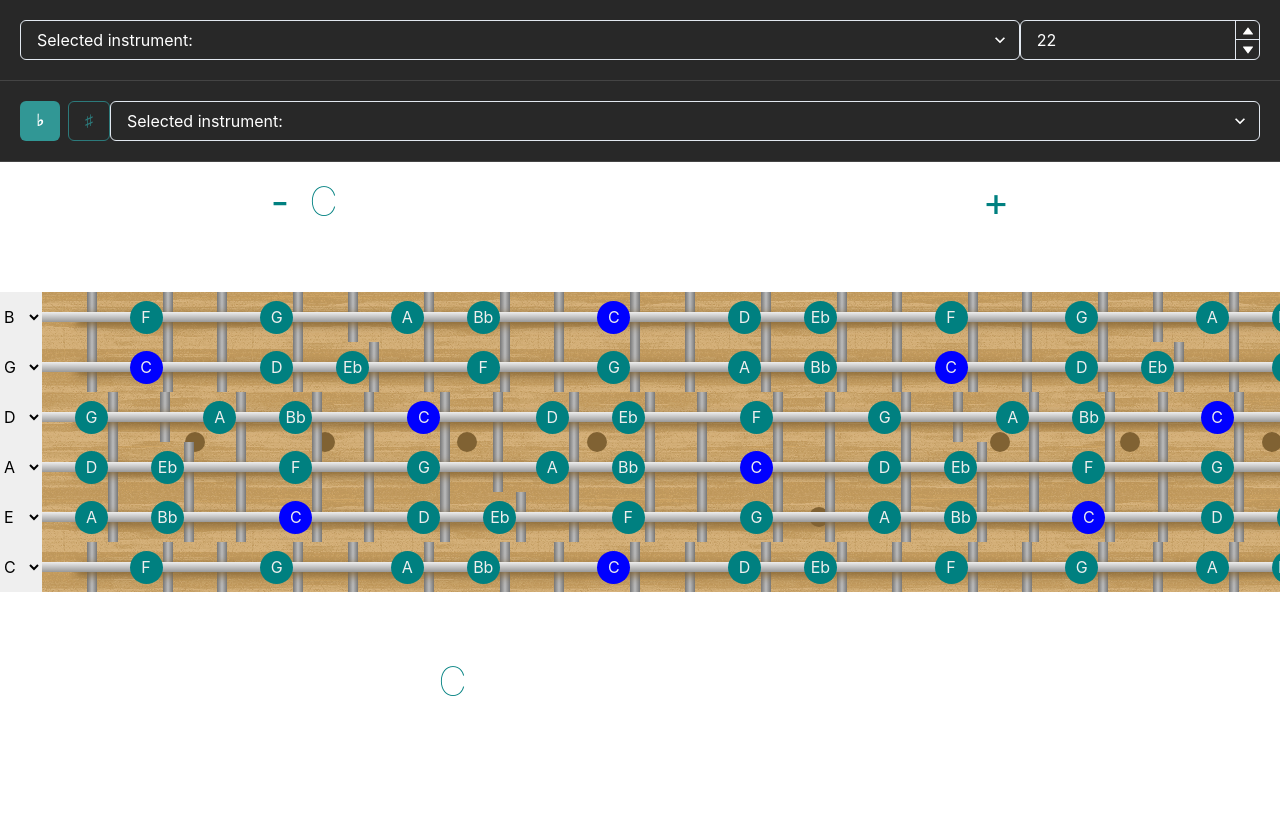
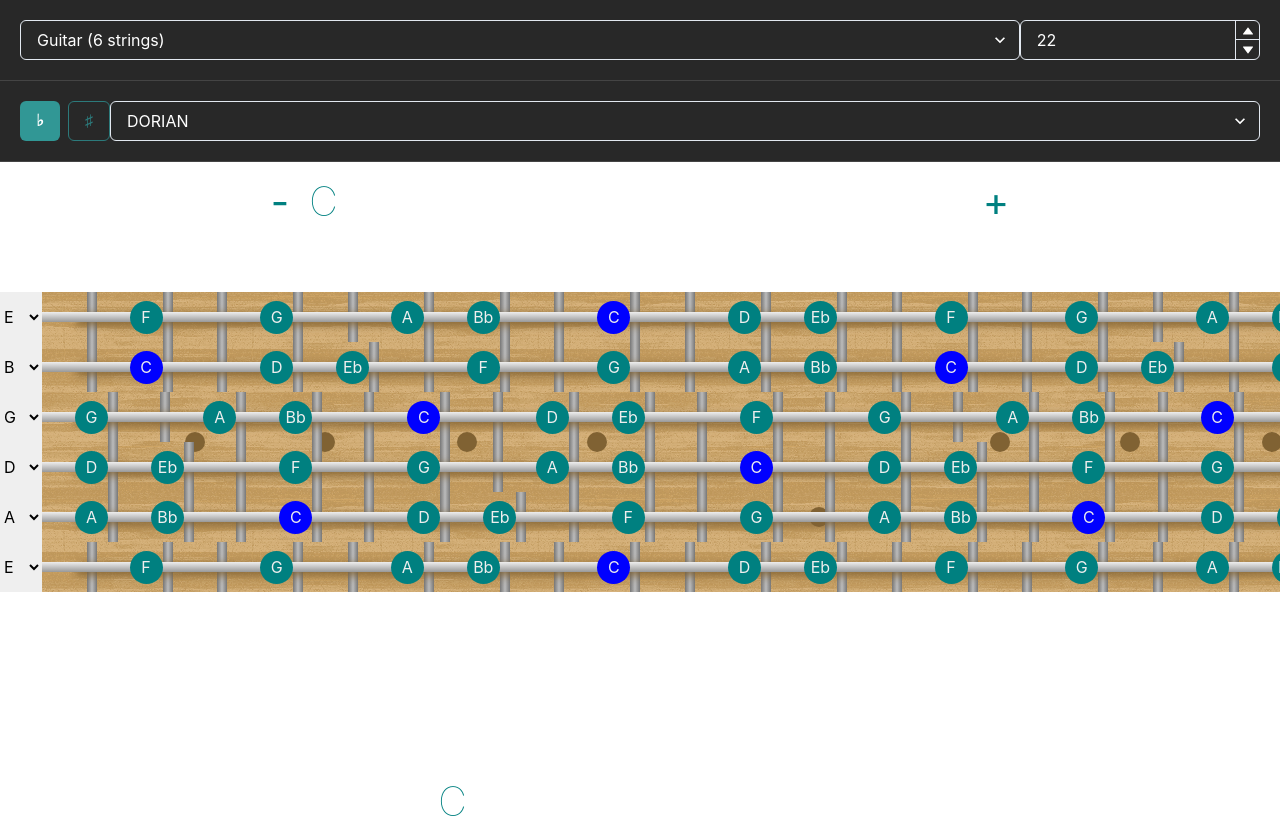
Before and after one commit to EmersonBraun/guitar-scale, a React (Create React App) app: page / in a window 1280 px wide. Shown: the top 832 px of the page. Before the commit the page ends 800 px from the top, so only its background shows below. Built offline with nearby package versions, Linux system fonts and the light colour scheme.

Commit message:
feat: finish MVP

```diff
--- a/src/components/InstrumentSettings/index.tsx
+++ b/src/components/InstrumentSettings/index.tsx
@@ -12,12 +12,13 @@ interface instrumentSettingsProps {
   children?: React.ReactNode;
 }
 export const InstrumentSettings = ({ children }: instrumentSettingsProps) => {
-  const { numberOfFrets, setInstrument, setNumberOfFrets } = useConfig();
+  const { numberOfFrets, instrument, setInstrument, setNumberOfFrets } = useConfig();
 
   return (
     <Container className="settings" data-testid="instrument-settings">
       <Select
         placeholder="Selected instrument:"
+        defaultValue={instrument}
         onChange={(e) => setInstrument(e.target.value as any)}
       >
         {Object.keys(INSTRUMENT_TUNING_PRESETS).map((value, index) => (
--- a/src/components/ModeList/index.tsx
+++ b/src/components/ModeList/index.tsx
@@ -26,12 +26,12 @@ export const ModeList = ({ children }: modeListProps) => {
 
   return (
     <Container data-testid="mode-list">
-      {/* <div>{definitions?.description}</div>
-      <div>{definitions?.sound}</div> */}
+      <div className="note-name-section2">{`Mode: ${mode}`}</div>
+      <div className="note-name-section2">{`Sound: ${definitions?.sound}`}</div>
       <div className="note-name-section2">
         {definitions?.degres?.length &&
-          definitions?.degres.map((value: string) => (
-            <span key={value}>{value}</span>
+          definitions?.degres.map((value: string, index: number) => (
+            <Tone key={value}>{index > 0 && " - "}{value}</Tone>
           ))}
       </div>
       <div className="note-name-section2">
--- a/src/components/NoteFret/index.tsx
+++ b/src/components/NoteFret/index.tsx
@@ -2,7 +2,7 @@ import React, { useCallback } from "react";
 import { CHROMATIC } from "../../constants/chromatic";
 import { NoteInterface, useConfig } from "../../context/config";
 import { mountMode } from "../../services/modes";
-import { getNoteByIndex } from "../../services/notes";
+import { getCurrentNoteIndex, getNoteName } from "../../services/notes";
 import { Note } from "../Note";
 import { Container } from "./style";
 
@@ -19,18 +19,17 @@ export const NoteFret = ({
   noteIndex,
   stringIndex,
 }: noteFretProps) => {
-  const { accidental, instrument, mode, note } = useConfig();
+  const { accidental, mode, note } = useConfig();
 
   const generateNoteNames = useCallback(
     ({ noteIndex, stringIndex, accidentals }: any) => {
-      return getNoteByIndex({
+      const currentIndex = getCurrentNoteIndex({
         noteIndex,
-        stringIndex,
-        accidentals,
-        instrumentName: instrument,
+        currentStringIndex: stringIndex,
       });
+      return getNoteName({ accidentals, indexOfList: currentIndex });
     },
-    [instrument]
+    []
   );
 
   const noteName: any = generateNoteNames({
@@ -47,7 +46,11 @@ export const NoteFret = ({
     const currentStringIndex = CHROMATIC.findIndex(
       (notes) => notes[accidental] === note[accidental]
     );
-    const mountedMode = mountMode({ mode, currentStringIndex, accidentals: accidental });
+    const mountedMode = mountMode({
+      mode,
+      currentStringIndex,
+      accidentals: accidental,
+    });
     return mountedMode.includes(noteName);
   };
 
--- a/src/components/Settings/index.tsx
+++ b/src/components/Settings/index.tsx
@@ -10,7 +10,7 @@ interface settingsProps {
 }
 
 export const Settings = ({ children }: settingsProps) => {
-  const { accidental, setAccidental, setMode } = useConfig();
+  const { accidental, mode, setAccidental, setMode } = useConfig();
 
   return (
     <Container className="settings" data-testid="settings">
@@ -20,7 +20,8 @@ export const Settings = ({ children }: settingsProps) => {
       </ButtonGroup>
 
       <Select
-        placeholder="Selected instrument:"
+        placeholder="Selected mode:"
+        defaultValue={mode}
         onChange={(e) => setMode(e.target.value)}
       >
         {Object.keys(MODES).map((value, index) => (
--- a/src/components/String/index.tsx
+++ b/src/components/String/index.tsx
@@ -1,8 +1,7 @@
-import React from "react";
+import React, { useState } from "react";
 import { INSTRUMENT_TUNING_PRESETS } from "../../constants";
 import { CHROMATIC } from "../../constants/chromatic";
 import { NoteInterface, useConfig } from "../../context/config";
-import { getNoteName } from "../../services/notes";
 import { NoteFret } from "../NoteFret";
 import { Container } from "./style";
 
@@ -19,12 +18,13 @@ export const String = ({
 }: stringProps) => {
   const { numberOfFrets, accidental, instrument } = useConfig();
   const fretList = Array.from({ length: numberOfFrets }, (_, i) => i + 1);
+  const [index, setIndex] = useState(INSTRUMENT_TUNING_PRESETS[instrument][stringIndex-1])
 
   return (
     <Container className="string" data-testid="string">
-      <select defaultValue={getNoteName({ accidentals: accidental, indexOfList: INSTRUMENT_TUNING_PRESETS[instrument][stringIndex]})} onChange={(e) => console.log(e)} placeholder="tone" style={{color: "black", zIndex: 3}}>
+      <select defaultValue={index} onChange={(e) => setIndex(+e.target.value)} placeholder="tone" style={{color: "black", zIndex: 3}}>
         {CHROMATIC.map((notes: NoteInterface, index) => (
-          <option key={index}>{notes[accidental]}</option>
+          <option key={index} value={index}>{notes[accidental]}</option>
         ))}
       </select>
 
@@ -33,7 +33,7 @@ export const String = ({
           <NoteFret
             key={noteIndex}
             noteIndex={noteIndex}
-            stringIndex={stringIndex}
+            stringIndex={index}
             doubleFretmark={doubleFretmarks?.includes(noteIndex) ?? false}
             singleFretmark={singleFretmarks?.includes(noteIndex) ?? false}
           />
```
